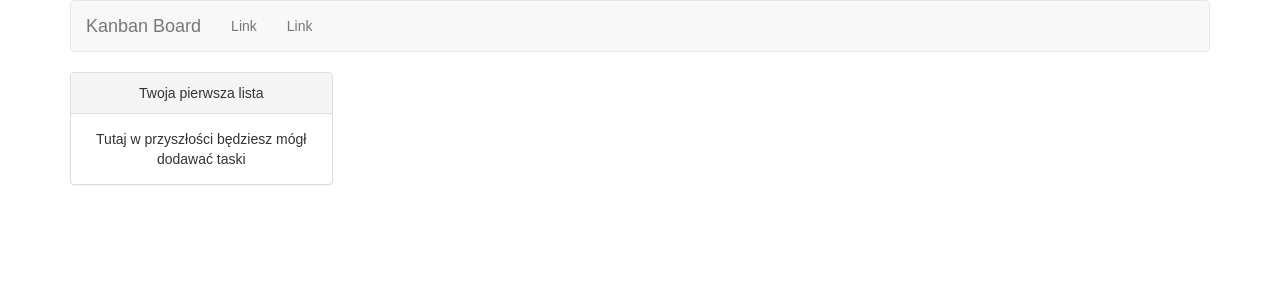
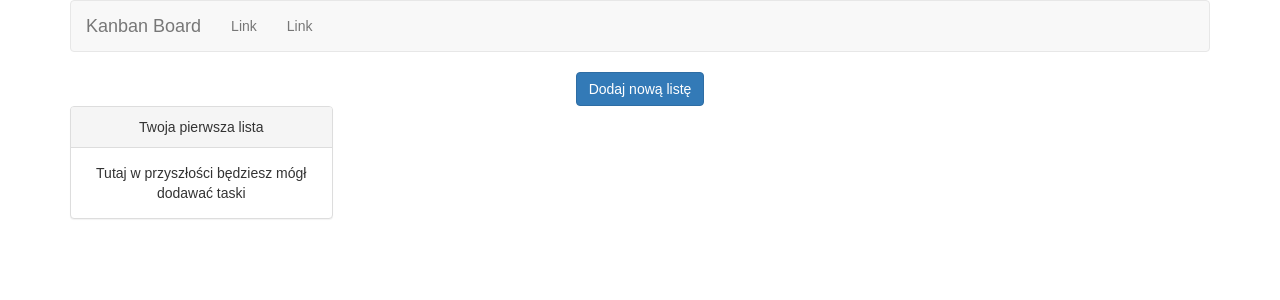
Before and after one commit to bdnvrk/kanban-board, a React (Create React App) app: page / in a window 1280 px wide. Shown: the top 300 px of the page. Built offline with nearby package versions, Linux system fonts and the light colour scheme.

Commit message:
Adding list with static name

```diff
--- a/src/components/Board/index.js
+++ b/src/components/Board/index.js
@@ -1,12 +1,16 @@
 import React from 'react';
 import { connect } from 'react-redux';
 import map from 'lodash/fp/map';
+import { Button } from 'react-bootstrap';
+import { addNewList } from '../../actions';
 import List from '../List';
 import Header from '../Header';
 
-const Board = ({ lists }) => (
+const Board = ({ lists, addNewList }) => {
+  return (
     <div className="container">
       <Header />
+      <Button bsStyle="primary" onClick={() => addNewList("placeholder")}>Dodaj nową listę</Button>
       <div className="row">
         {map(list => {
           return (
@@ -16,9 +20,14 @@ const Board = ({ lists }) => (
       </div>
     </div>
   );
+};
 
 const mapStateToProps = (state) => ({
   lists: state.lists,
 });
 
-export default connect(mapStateToProps)(Board);
+const mapDispatchToProps = {
+  addNewList,
+}
+
+export default connect(mapStateToProps, mapDispatchToProps)(Board);
```
Lines whose indentation alone changed are shown as unchanged.
